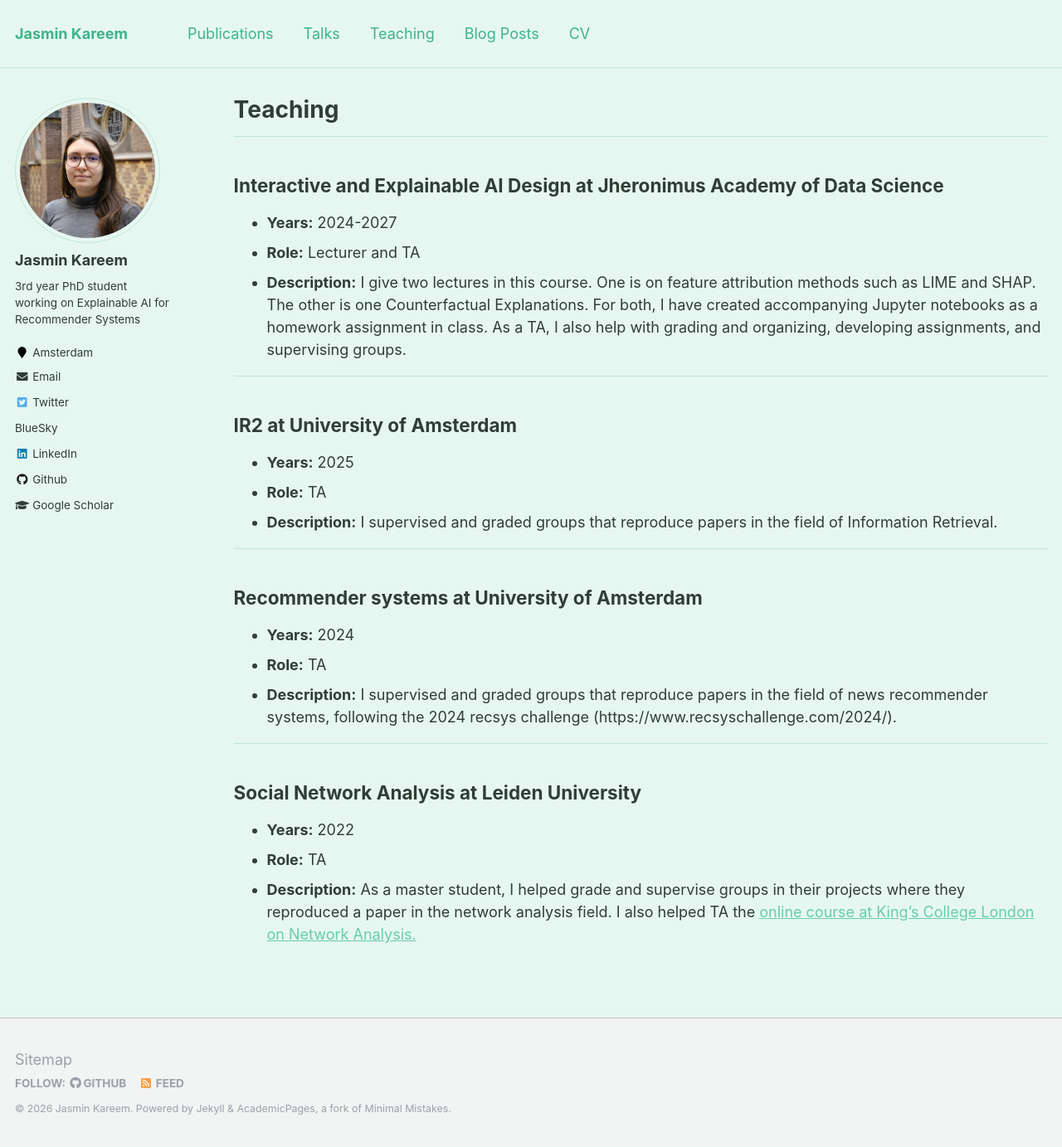
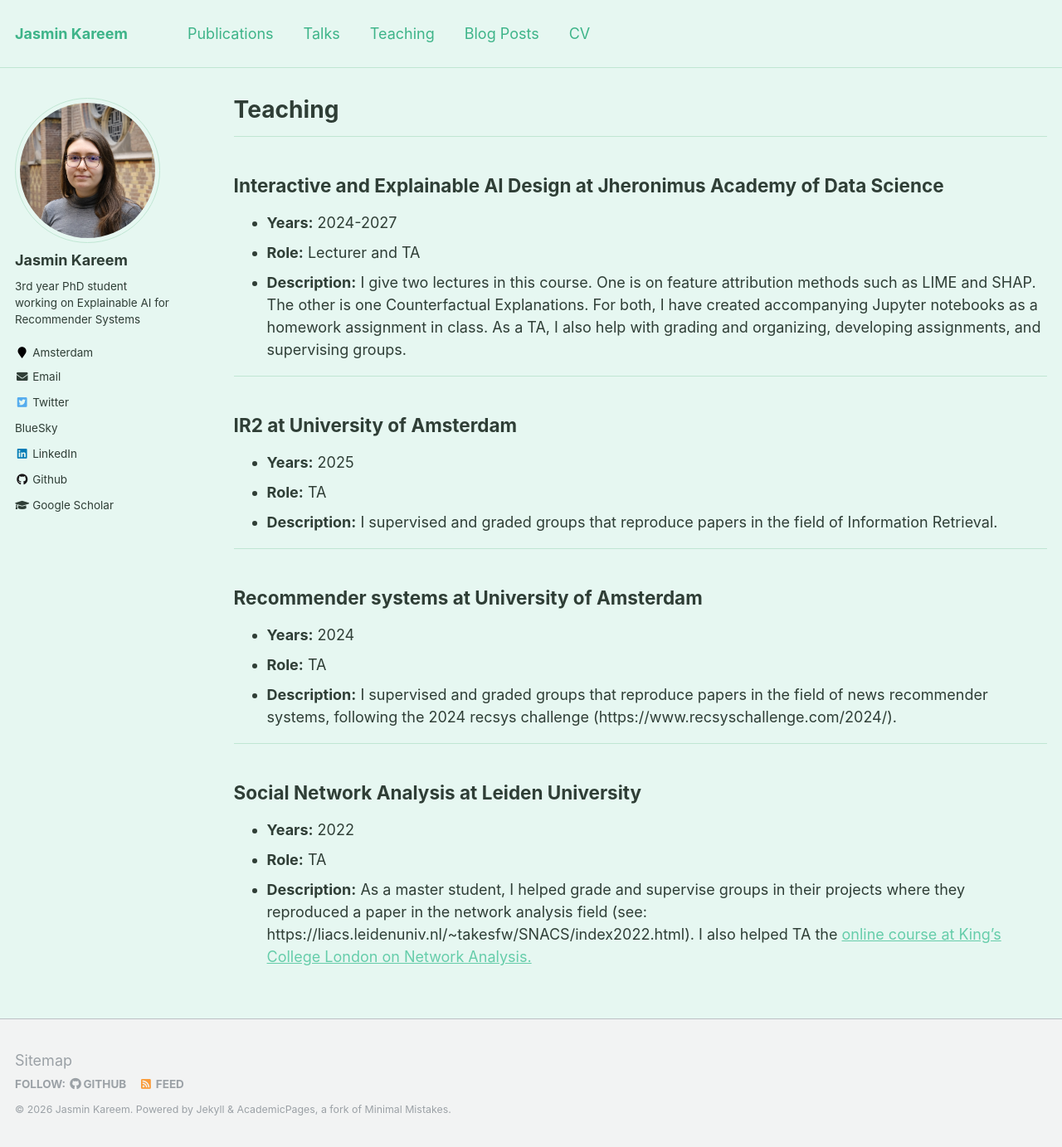
Before and after one commit to jasminkareem/jasminkareem.github.io, a Jekyll site: the page built from _pages/teaching.md, in a window 1280 px wide and 1383 px high. Shown: the whole window at 83% size. Built offline with Jekyll 4.4.1, drawn with Linux system fonts in a browser that asks for light colours.

Commit message:
Update teaching.md

```diff
--- a/_pages/teaching.md
+++ b/_pages/teaching.md
@@ -35,4 +35,4 @@ author_profile: true
 ## Social Network Analysis at Leiden University
 * **Years:** 2022
 * **Role:** TA
-* **Description:** As a master student, I helped grade and supervise groups in their projects where they reproduced a paper in the network analysis field. I also helped TA the [online course at King's College London on Network Analysis.](https://liss-dtp.ac.uk/wp-content/uploads/2023/09/LISS238-Social-Network-Analysis-_-TP.pdf)
+* **Description:** As a master student, I helped grade and supervise groups in their projects where they reproduced a paper in the network analysis field (see: https://liacs.leidenuniv.nl/~takesfw/SNACS/index2022.html). I also helped TA the [online course at King's College London on Network Analysis.](https://liss-dtp.ac.uk/wp-content/uploads/2023/09/LISS238-Social-Network-Analysis-_-TP.pdf)
```
